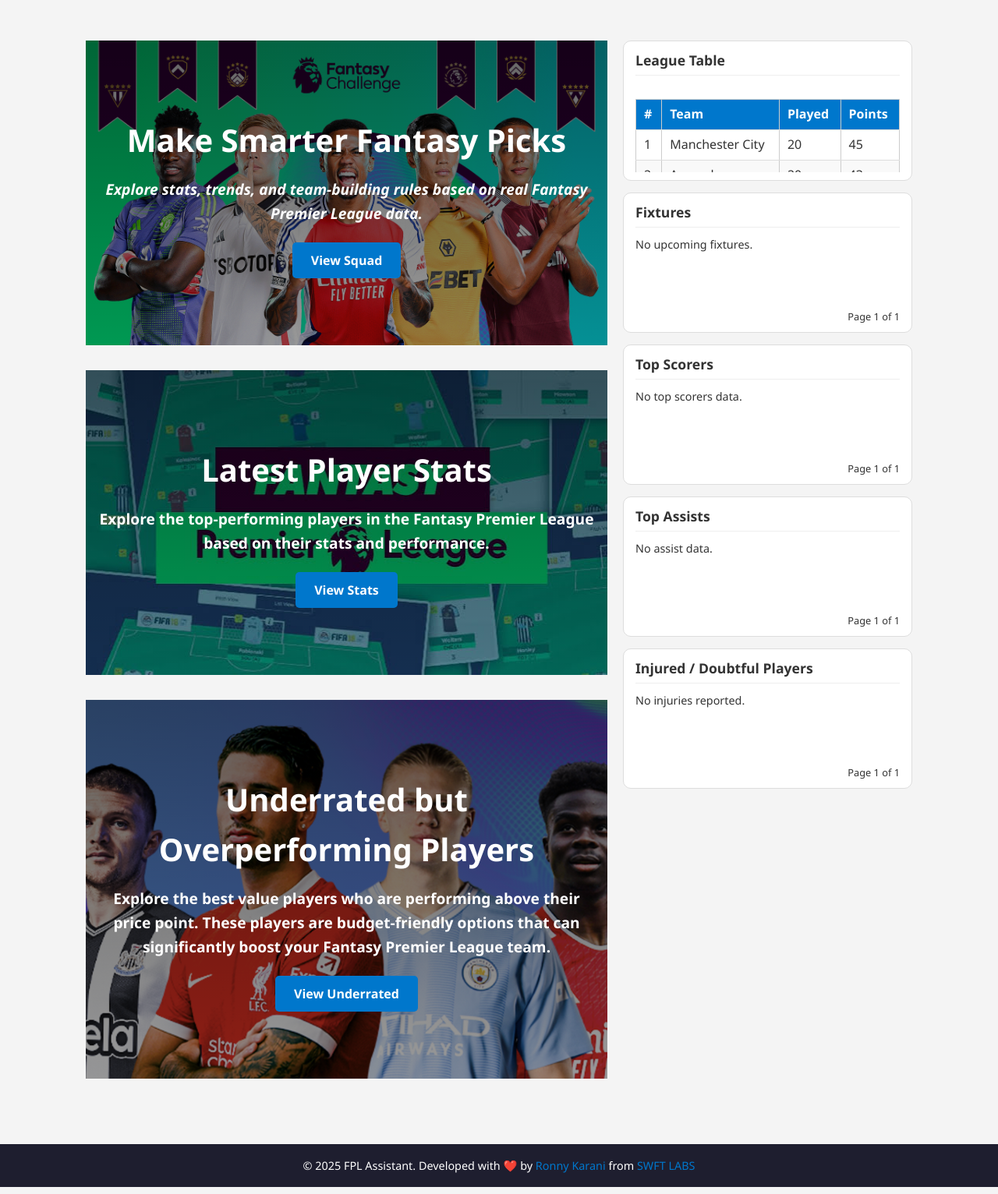
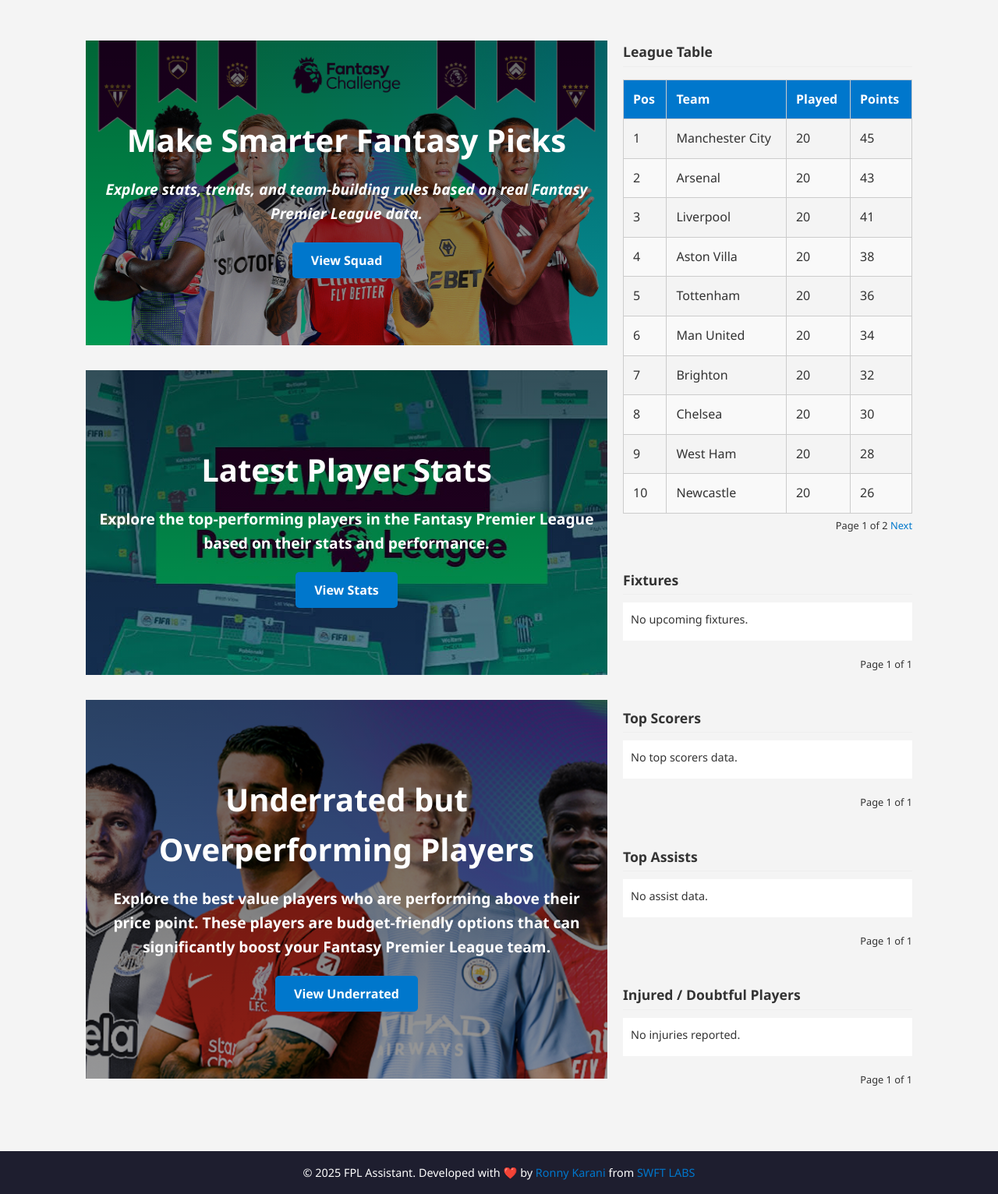
Before and after one commit to ronnkarani/fpl-assistant, a Django app: page / in a window 1280 px wide. Shown: the part 170-1702 px from the top of the page at 78% size. Run offline with Django 3.2, Linux system fonts and the light colour scheme; data that the repository does not hold is empty.

Commit message:
first commit

```diff
--- a/fantasy/views.py
+++ b/fantasy/views.py
@@ -20,12 +20,19 @@
         {"position": 2, "team": "Arsenal", "played": 20, "points": 43},
         {"position": 3, "team": "Liverpool", "played": 20, "points": 41},
         {"position": 4, "team": "Aston Villa", "played": 20, "points": 38},
-        # ... add more if you want
+        {"position": 5, "team": "Tottenham", "played": 20, "points": 36},
+        {"position": 6, "team": "Man United", "played": 20, "points": 34},
+        {"position": 7, "team": "Brighton", "played": 20, "points": 32},
+        {"position": 8, "team": "Chelsea", "played": 20, "points": 30},
+        {"position": 9, "team": "West Ham", "played": 20, "points": 28},
+        {"position": 10, "team": "Newcastle", "played": 20, "points": 26},
+        {"position": 11, "team": "Wolves", "played": 20, "points": 25},
+        {"position": 12, "team": "Brentford", "played": 20, "points": 23},
+        # add more as needed...
     ]
 
     context = {
-        "league_table": league_table,
-        'fixtures': Paginator(fixtures, 5).get_page(request.GET.get('fixtures_page')),
+        "league_table": Paginator(league_table, 10).get_page(request.GET.get('table_page')),        'fixtures': Paginator(fixtures, 5).get_page(request.GET.get('fixtures_page')),
         'top_scorers': Paginator(top_scorers, 5).get_page(request.GET.get('scorers_page')),
         'top_assists': Paginator(top_assists, 5).get_page(request.GET.get('assists_page')),
         'injured_players': Paginator(injured_players, 5).get_page(request.GET.get('injuries_page')),
--- a/static/css/style.css
+++ b/static/css/style.css
@@ -48,15 +48,11 @@
 }
 
 .stat-box {
-  background-color: #fff;
-  border: 1px solid #ddd;
-  border-radius: 10px;
-  padding: 10px 15px;
-  height: 180px;
-  display: flex;
-  flex-direction: column;
-  justify-content: space-between;
+  margin-bottom: 30px;
+  position: relative;
+  z-index: 1;
 }
+
 
 .stat-box h3 {
   font-size: 1.1rem;
@@ -66,10 +62,15 @@
 }
 
 .scroll-box {
+  max-height: 250px; /* adjust based on design */
   overflow-y: auto;
-  flex-grow: 1;
-  max-height: 110px;
+  padding: 10px;
+  margin-bottom: 20px;
+  z-index: 1;
+  background-color: #fff; /* optional for contrast */
+  position: relative;
 }
+
 
 .stat-box p {
   font-size: 0.9rem;
--- a/templates/home.html
+++ b/templates/home.html
@@ -44,11 +44,10 @@
     <!-- League Table Section -->
     <div class="stat-box">
       <h3>League Table</h3>
-  <div class="scroll-box">
-    <table class="league-table">
+      <table>
         <thead>
           <tr>
-          <th>#</th>
+            <th>Pos</th>
             <th>Team</th>
             <th>Played</th>
             <th>Points</th>
@@ -62,11 +61,26 @@
               <td>{{ team.played }}</td>
               <td>{{ team.points }}</td>
             </tr>
+          {% empty %}
+            <tr><td colspan="4">No data available.</td></tr>
           {% endfor %}
         </tbody>
       </table>
+
+  <!-- Pagination -->
+  <div class="pagination">
+    {% if league_table.has_previous %}
+      <a href="?table_page={{ league_table.previous_page_number }}">Previous</a>
+    {% endif %}
+
+    <span>Page {{ league_table.number }} of {{ league_table.paginator.num_pages }}</span>
+
+    {% if league_table.has_next %}
+      <a href="?table_page={{ league_table.next_page_number }}">Next</a>
+    {% endif %}
   </div>
 </div>
+
 
     <div class="stat-box">
   <h3>Fixtures</h3>
```
Lines whose indentation alone changed are shown as unchanged.
